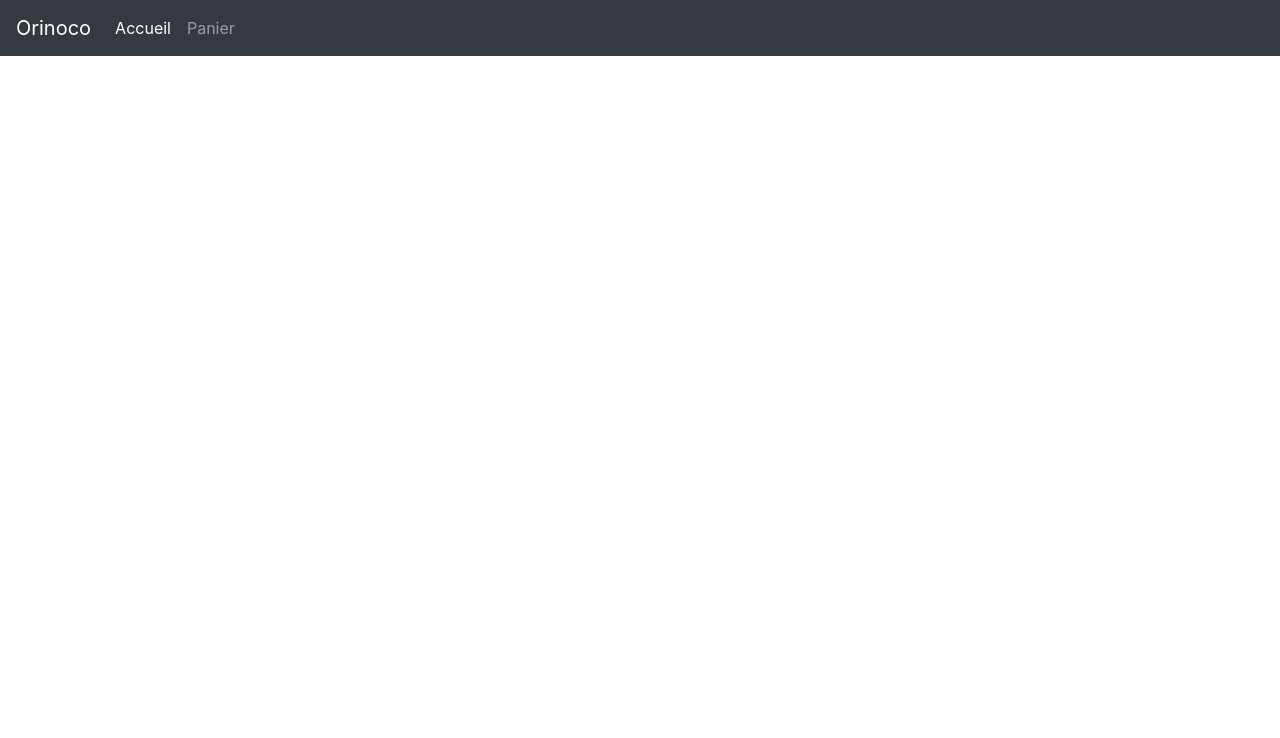
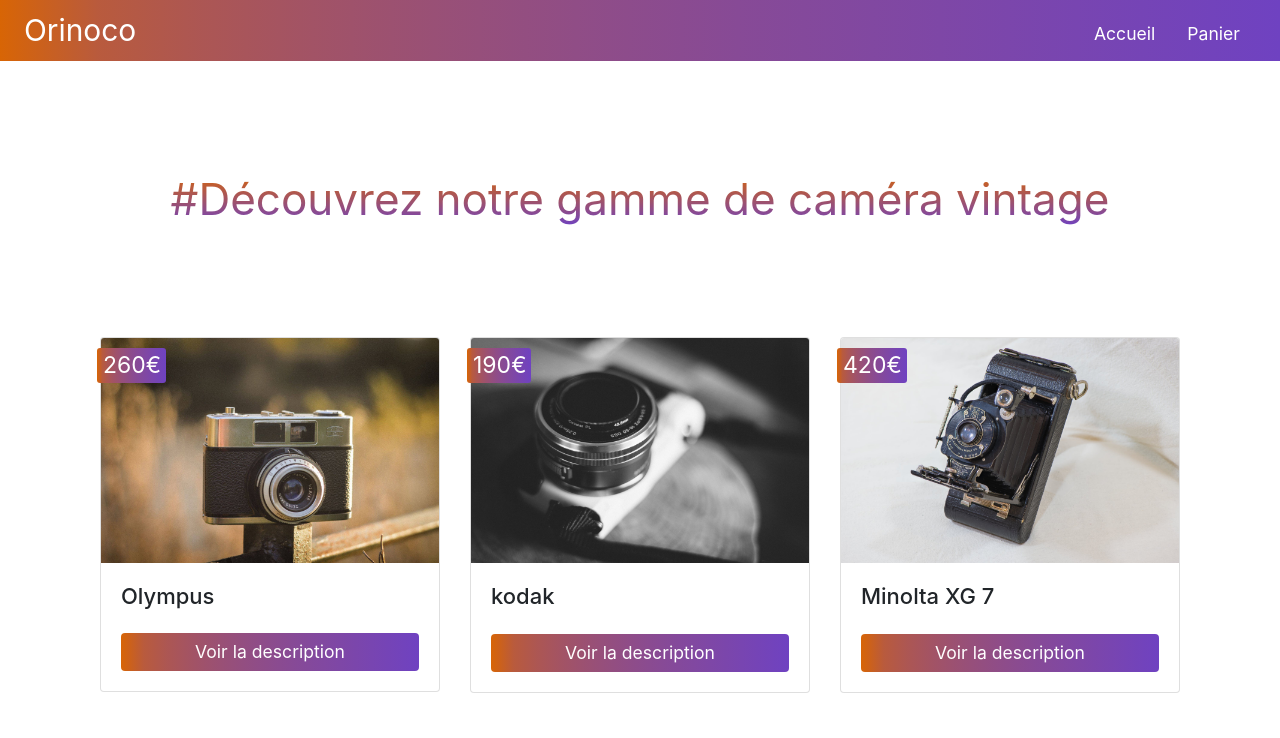
Before and after one commit to RachidBoubekeur-dev/Orinoco, a website: page index.html in a window 1280 px wide. Shown: the top 738 px of the page. Drawn offline with nearby package versions, Linux system fonts and the light colour scheme.

Commit message:
finalisation du front-end de la page index

```diff
--- a/index.html
+++ b/index.html
@@ -4,26 +4,33 @@
 <head>
     <meta charset="UTF-8" />
     <meta name="viewport" content="width=device-width, initial-scale=1, shrink-to-fit=no">
+    <link rel="stylesheet" href="style.css" />
     <link rel="stylesheet" href="bootstrap.css" />
     <script async src="https://kit.fontawesome.com/23eb318271.js" crossorigin="anonymous"></script>
     <script async src="index.js"></script>
-    <script async src="https://code.jquery.com/jquery-3.5.1.slim.min.js" integrity="sha384-DfXdz2htPH0lsSSs5nCTpuj/zy4C+OGpamoFVy38MVBnE+IbbVYUew+OrCXaRkfj" crossorigin="anonymous"></script>
-    <script async src="https://cdn.jsdelivr.net/npm/bootstrap@4.5.3/dist/js/bootstrap.bundle.min.js" integrity="sha384-ho+j7jyWK8fNQe+A12Hb8AhRq26LrZ/JpcUGGOn+Y7RsweNrtN/tE3MoK7ZeZDyx" crossorigin="anonymous"></script>
+    <script async src="https://code.jquery.com/jquery-3.5.1.slim.min.js"
+        integrity="sha384-DfXdz2htPH0lsSSs5nCTpuj/zy4C+OGpamoFVy38MVBnE+IbbVYUew+OrCXaRkfj"
+        crossorigin="anonymous"></script>
+    <script async src="https://cdn.jsdelivr.net/npm/bootstrap@4.5.3/dist/js/bootstrap.bundle.min.js"
+        integrity="sha384-ho+j7jyWK8fNQe+A12Hb8AhRq26LrZ/JpcUGGOn+Y7RsweNrtN/tE3MoK7ZeZDyx"
+        crossorigin="anonymous"></script>
     <title>Orinoco</title>
 </head>
+
 <body>
     <header>
-      <nav class="navbar navbar-expand-md navbar-dark fixed-top bg-dark">
-        <a class="navbar-brand" href="index.html">Orinoco</a>
-        <button class="navbar-toggler" type="button" data-toggle="collapse" data-target="#navbarCollapse" aria-controls="navbarCollapse" aria-expanded="false" aria-label="Toggle navigation">
+        <nav class="navbar navbar-expand-md navbar-dark bg-oricono">
+            <a class="navbar-brand font-weight-normal h1 ml-2" href="index.html">Orinoco</a>
+            <button class="navbar-toggler" type="button" data-toggle="collapse" data-target="#navbarCollapse"
+                aria-controls="navbarCollapse" aria-expanded="false" aria-label="Toggle navigation">
                 <span class="navbar-toggler-icon"></span>
             </button>
             <div class="collapse navbar-collapse" id="navbarCollapse">
-          <ul class="navbar-nav mr-auto">
-            <li class="nav-item active">
+                <ul class="navbar-nav ml-auto">
+                    <li class="nav-item active mr-3">
                         <a class="nav-link" href="index.html">Accueil</a>
                     </li>
-            <li class="nav-item">
+                    <li class="nav-item active mr-3">
                         <a class="nav-link" href="panier.html">Panier</a>
                     </li>
                 </ul>
@@ -31,19 +38,87 @@
         </nav>
     </header>
 
-    <main role="main">
-
-      <div class="container marketing">
-
+    <main role="main" class="container mt-5">
+        <div class="m-10">
+            <h1 class="h1color text-center">#Découvrez notre gamme de caméra vintage</h1>
         </div>
 
+        <div class="container mt-5">
+            <div class="row row-cols-1 row-cols-md-2 row-cols-lg-3 row-cols-xl-3 justify-content-center">
+                <div class="col mb-5">
+                    <div id="camera1" class="camera card">
+                        <div class="prixcard">
+                            <span>260€</span>
+                        </div>
+                        <img src="images/vcam_1.jpg" class="card-img-top" alt="...">
+                        <div class="card-body">
+                            <h5 class="card-title">Olympus</h5>
+                            <button class="btn bg-oricono text-white btndescription" type="button">Voir la description</button>
+                        </div>
+                    </div>
+                </div>
+
+                <div class="col mb-5">
+                    <div id="camera2" class="camera card">
+                        <div class="prixcard">
+                            <span>190€</span>
+                        </div>
+                        <img src="images/vcam_2.jpg" class="card-img-top" alt="...">
+                        <div class="card-body">
+                            <h5 class="card-title">kodak</h5>
+                            <button class="btn bg-oricono text-white btndescription" type="button">Voir la description</button>
+                        </div>
+                    </div>
+                </div>
+
+                <div class="col mb-5">
+                    <div id="camera3" class="camera card">
+                        <div class="prixcard">
+                            <span>420€</span>
+                        </div>
+                        <img src="images/vcam_3.jpg" class="card-img-top" alt="...">
+                        <div class="card-body">
+                            <h5 class="card-title">Minolta XG 7</h5>
+                            <button class="btn bg-oricono text-white btndescription" type="button">Voir la description</button>
+                        </div>
+                    </div>
+                </div>
+
+                <div class="col mb-5">
+                    <div id="camera4" class="camera card">
+                        <div class="prixcard">
+                            <span>300€</span>
+                        </div>
+                        <img src="images/vcam_4.jpg" class="card-img-top" alt="...">
+                        <div class="card-body">
+                            <h5 class="card-title">Zorki</h5>
+                            <button class="btn bg-oricono text-white btndescription" type="button">Voir la description</button>
+                        </div>
+                    </div>
+                </div>
+
+                <div class="col mb-5">
+                    <div id="camera5" class="camera card">
+                        <div class="prixcard">
+                            <span>380€</span>
+                        </div>
+                        <img src="images/vcam_5.jpg" class="card-img-top" alt="...">
+                        <div class="card-body">
+                            <h5 class="card-title">Fujitsu</h5>
+                            <button class="btn bg-oricono text-white btndescription" type="button">Voir la description</button>
+                        </div>
+                    </div>
+                </div>
+            </div>
+        </div>
 
         <!-- FOOTER -->
-      <footer class="container">
-        <p class="float-right"><a href="#">Back to top</a></p>
+        <footer class="container mt-5">
+            <p class="float-right h1color"><a href="#">Back to top</a></p>
             <p>&copy; 2020 Orinoco.</p>
         </footer>
     </main>
 
 </body>
+
 </html>
--- a/sass/_buttons.scss
+++ b/sass/_buttons.scss
@@ -15,7 +15,7 @@
   vertical-align: middle;
   user-select: none;
   background-color: transparent;
-  border: $btn-border-width solid transparent;
+  border: 0px solid transparent;
   @include button-size($btn-padding-y, $btn-padding-x, $btn-font-size, $btn-line-height, $btn-border-radius);
   @include transition($btn-transition);
 
--- a/sass/_navbar.scss
+++ b/sass/_navbar.scss
@@ -22,6 +22,7 @@
   align-items: center;
   justify-content: space-between; // space out brand from logo
   padding: $navbar-padding-y $navbar-padding-x;
+  padding-bottom: 0px;
 
   // Because flex properties aren't inherited, we need to redeclare these first
   // few properties so that content nested within behave properly.
@@ -117,7 +118,7 @@
 // Button for toggling the navbar when in its collapsed state
 .navbar-toggler {
   padding: $navbar-toggler-padding-y $navbar-toggler-padding-x;
-  @include font-size($navbar-toggler-font-size);
+  @include font-size(1.22rem);
   line-height: 1;
   background-color: transparent; // remove default button style
   border: $border-width solid transparent; // remove default button style
@@ -304,7 +305,7 @@
 
   .navbar-toggler {
     color: $navbar-dark-color;
-    border-color: $navbar-dark-toggler-border-color;
+    border-color: #ffffff00;
   }
 
   .navbar-toggler-icon {
--- a/sass/_variables.scss
+++ b/sass/_variables.scss
@@ -248,7 +248,7 @@
 $box-shadow-lg:               0 1rem 3rem rgba($black, .175) !default;
 
 $component-active-color:      $white !default;
-$component-active-bg:         theme-color("primary") !default;
+$component-active-bg:         theme-color("dark") !default;
 
 $caret-width:                 .3em !default;
 $caret-vertical-align:        $caret-width * .85 !default;
@@ -279,8 +279,8 @@
 $font-family-base:            $font-family-sans-serif !default;
 // stylelint-enable value-keyword-case
 
-$font-size-base:              1rem !default; // Assumes the browser default, typically `16px`
-$font-size-lg:                $font-size-base * 1.25 !default;
+$font-size-base:              1.1rem !default; // Assumes the browser default, typically `16px`
+$font-size-lg:                $font-size-base * 1.7 !default;
 $font-size-sm:                $font-size-base * .875 !default;
 
 $font-weight-lighter:         lighter !default;
--- /dev/null
+++ b/style.css
@@ -0,0 +1,42 @@
+.bg-oricono {
+    background: linear-gradient(to right, #d86505, 23%, #6f42c1);
+}
+
+.m-10 {
+    margin-top: 10%;
+    margin-bottom: 10%;
+}
+
+.h1color {
+    background: -webkit-gradient(linear, left top, left bottom, from(#d86505), to(#6f42c1));
+    font-weight: 400;
+    line-height: normal;
+    -webkit-background-clip: text;
+    -webkit-text-fill-color: transparent;
+}
+
+.camera {
+    cursor: pointer;
+    transition: all 0.5s;
+}
+
+.camera:hover {
+    box-shadow: 0px 0px 5px 0px grey;
+}
+
+.prixcard {
+    position: absolute;
+    margin-left: -4px;
+    margin-top: 3%;
+    color: white;
+    padding-left: 6px;
+    padding-right: 5px;
+    border-radius: 3px;
+    font-size: 23px;
+    background: linear-gradient(to right, #d86505, 23%, #6f42c1);
+}
+
+.btndescription {
+    width: 100%;
+    margin-top: 4%;
+}
```
Also changed, not shown: bootstrap.css, 1 other file. Lines whose indentation alone changed are shown as unchanged.
